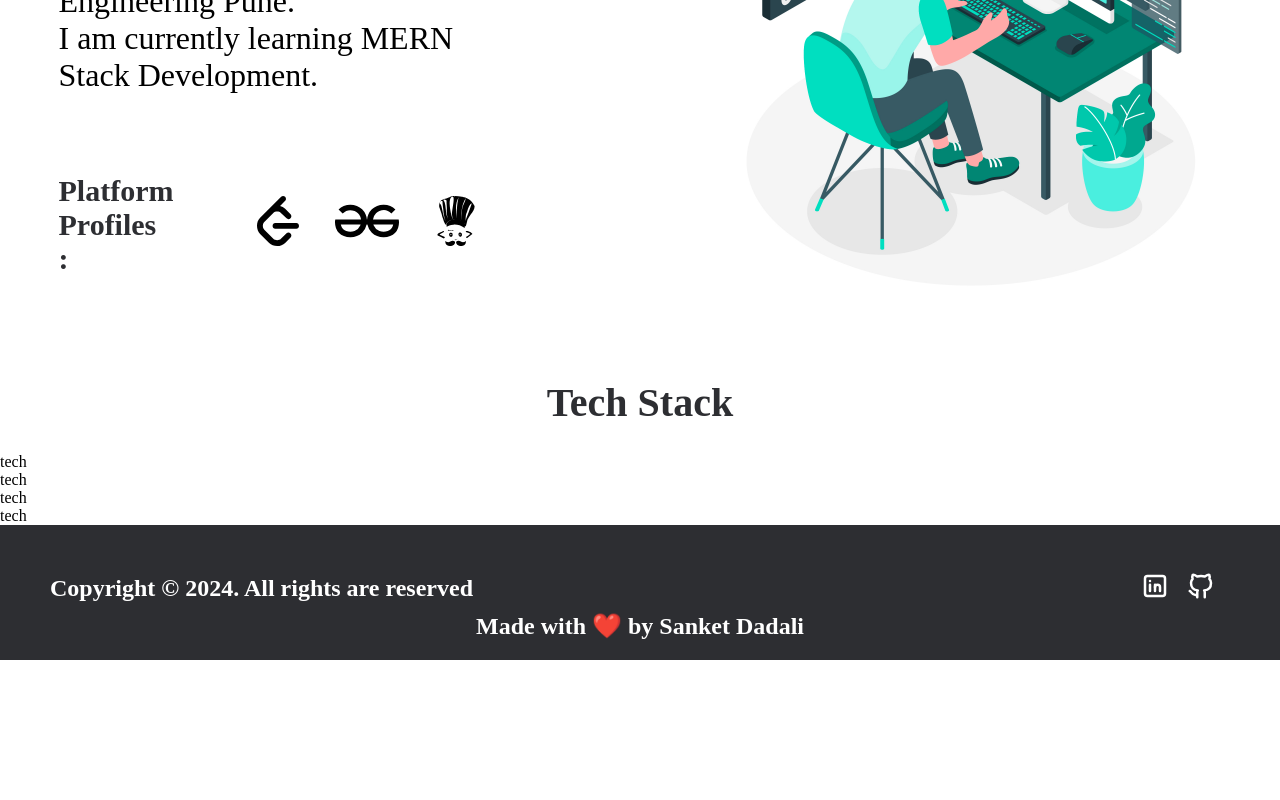
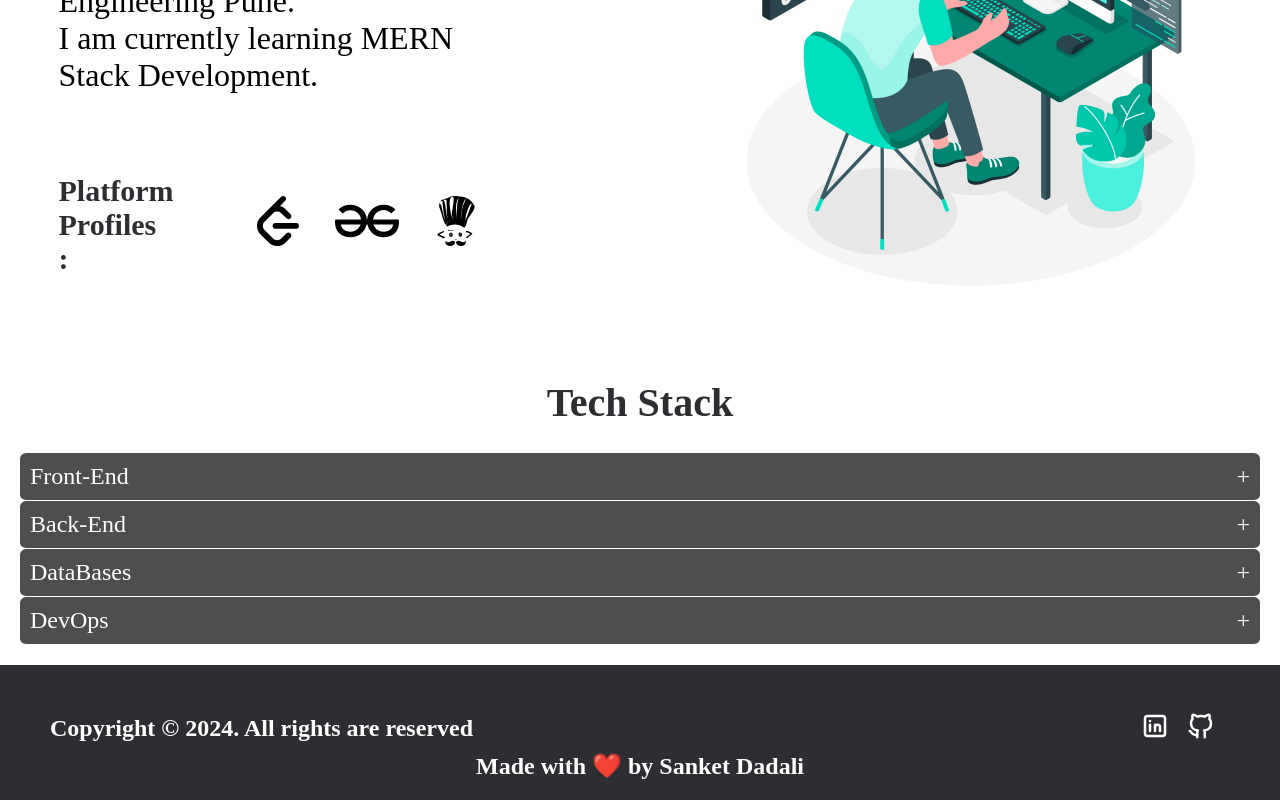
Before and after one commit to poseidonsanket/portfolio, a React (Vite) app: page / in a window 1280 px wide. Shown: the part 1210-2010 px from the top of the page. Before the commit the page ends 1870 px from the top, so only its background shows below. Built offline with nearby package versions, Linux system fonts and the light colour scheme.

Commit message:
TechStack Styling Done

```diff
--- a/src/components/TechStack.jsx
+++ b/src/components/TechStack.jsx
@@ -1,14 +1,33 @@
-import React from 'react'
-import "../css/TechStack.css"
+import React from "react";
+import "../css/TechStack.css";
 
 const TechStack = () => {
-    const techList = ["Front-End","Back-End","Databases","DevOps"]
   return (
     <div className="tech-main">
-        <h1 className="tech-heading">Tech Stack</h1>
-        {techList.map((tech) => <div className="tech-accordian">tech</div>)}
+      <h1 className="tech-heading">Tech Stack</h1>
+      <div className="tech-accordian-main">
+        <div className="tech-accordian">
+          <span>Front-End</span>
+          <span>+</span>
+        </div>
+
+        <div className="tech-accordian">
+          <span>Back-End</span>
+          <span>+</span>
+        </div>
+
+        <div className="tech-accordian">
+          <span>DataBases</span>
+          <span>+</span>
+        </div>
+
+        <div className="tech-accordian">
+          <span>DevOps</span>
+          <span>+</span>
+        </div>
+      </div>
     </div>
-  )
-}
+  );
+};
 
-export default TechStack
+export default TechStack;
--- a/src/css/TechStack.css
+++ b/src/css/TechStack.css
@@ -1,6 +1,31 @@
-.tech-heading{
-    display: flex;
-    justify-content: center;
-    color: #2d2e32;
-    font-size: 2.5rem;
+.tech-heading {
+  display: flex;
+  justify-content: center;
+  color: #2d2e32;
+  font-size: 2.5rem;
 }
+
+.tech-accordian-main {
+  display: flex;
+  justify-content: center;
+  flex-direction: column;
+  margin: 20px;
+}
+
+.tech-accordian {
+  display: flex;
+  justify-content: space-between;
+  border-bottom: white solid 1px;
+  border-radius: 6px;
+  padding: 10px;
+  background-color: #4e4e4e;
+  color: white;
+}
+
+.tech-accordian:hover {
+    background-color: rgb(44, 43, 43);
+}
+
+.tech-accordian span {
+  font-size: 1.5rem;
+}
```
